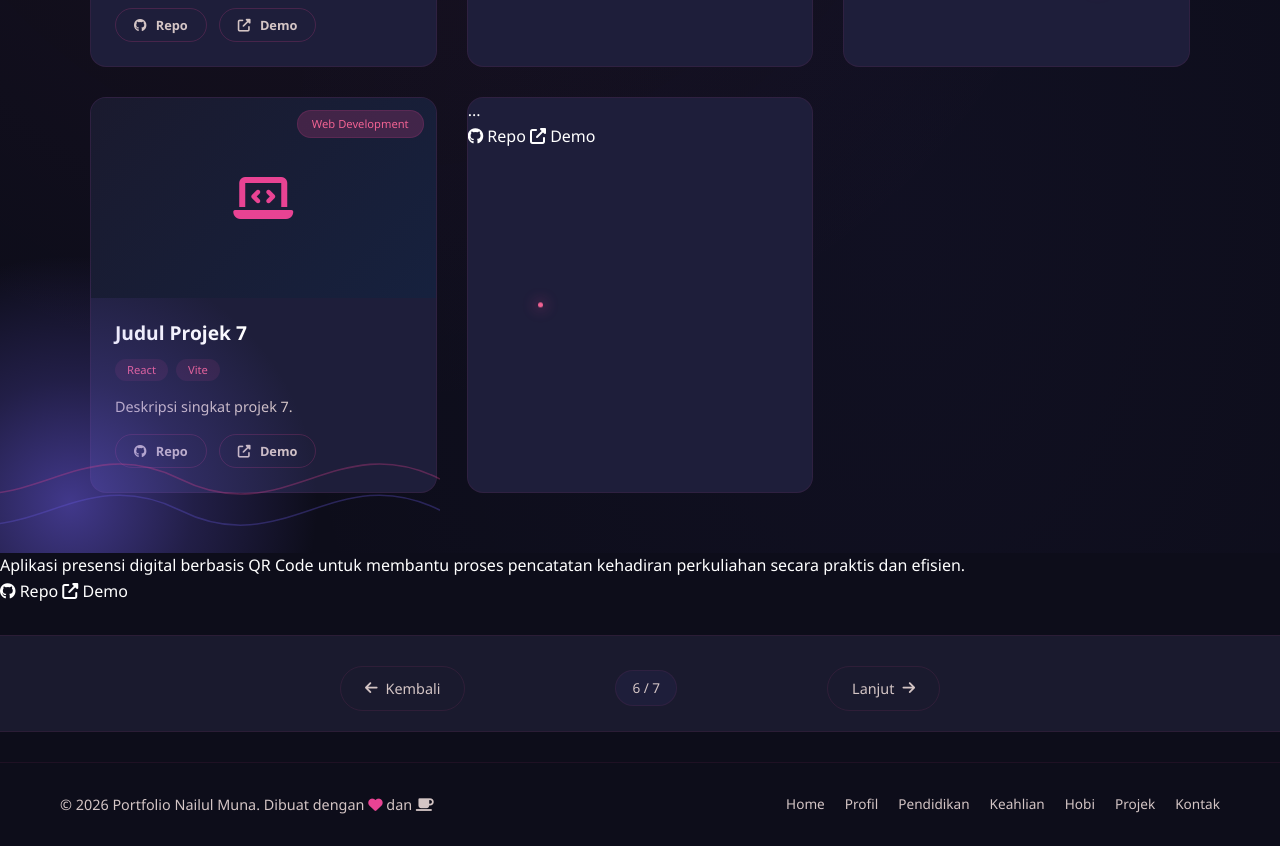
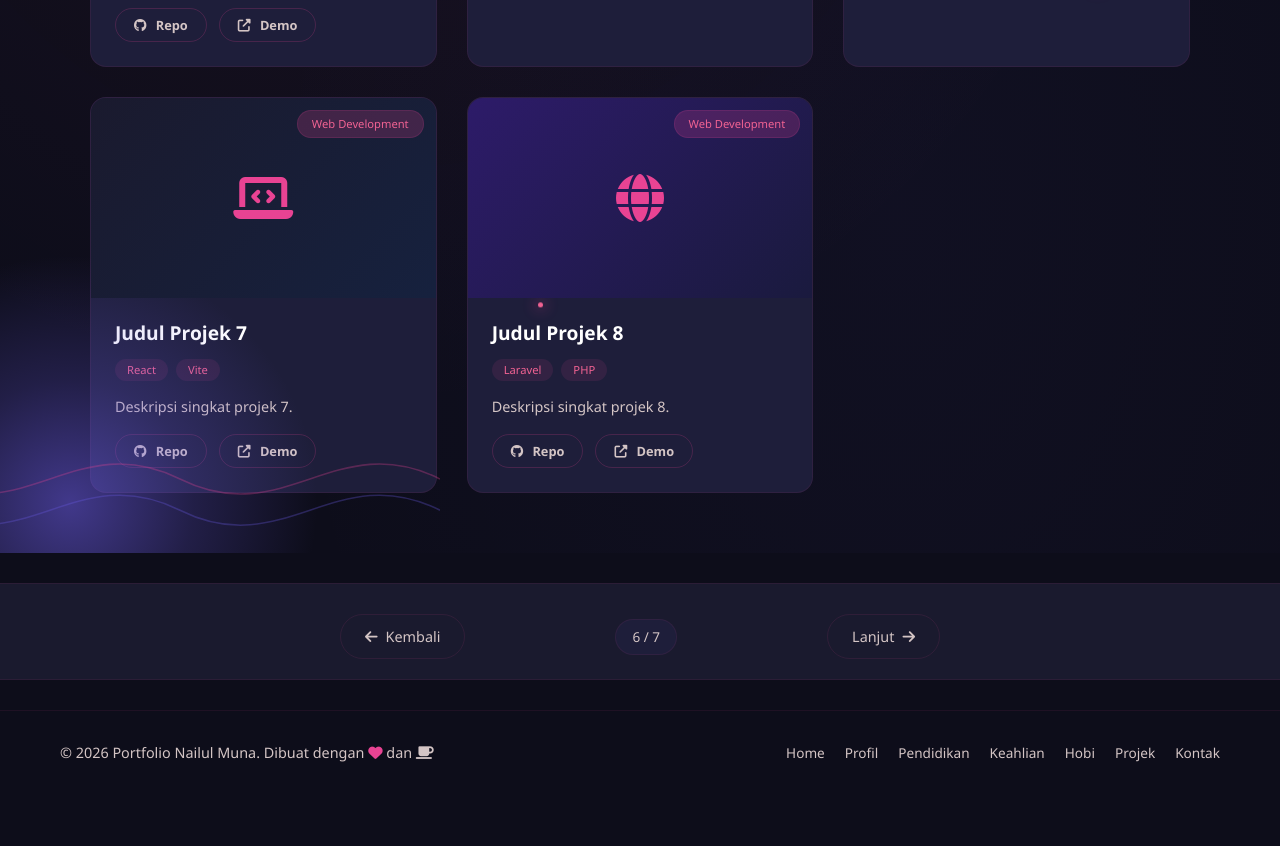
Before and after one commit to Nailulmuna21/portofolio_nailul, a plain HTML site: page projek.html in a window 1280 px wide. Shown: the part 1176-2022 px from the top of the page. After the commit the page ends 1970 px from the top, so only its background shows below. Drawn offline with Linux system fonts and the light colour scheme.

Commit message:
Update projek.html

```diff
--- a/projek.html
+++ b/projek.html
@@ -742,24 +742,22 @@
                     </div>
                 </div>
 
-                               <!-- Projek 8 -->
+                                             <!-- Projek 8 -->
                 <div class="projek-card">
-                    ...
+                    <div class="thumbnail" style="background: linear-gradient(135deg, #2d1b69, #1a1a3e);">
+                        <i class="fas fa-globe"></i>
+                        <span class="tag">Web Development</span>
+                    </div>
+                    <div class="body">
+                        <h3>Judul Projek 8</h3>
+                        <div class="tech">
+                            <span>Laravel</span>
+                            <span>PHP</span>
+                        </div>
+                        <p>Deskripsi singkat projek 8.</p>
                         <div class="links">
                             <a href="https://github.com/Nailulmuna21/nama-repo-8"><i class="fab fa-github"></i> Repo</a>
                             <a href="#"><i class="fas fa-external-link-alt"></i> Demo</a>
-                        </div>
-                    </div>
-                </div>
-            </div>   <!-- penutup projek-grid -->
-        </div>       <!-- penutup container -->
-    </section>
-                        <p> Aplikasi presensi digital berbasis QR Code untuk membantu
-            proses pencatatan kehadiran perkuliahan secara praktis
-            dan efisien.</p>
-                        <div class="links">
-                            <a href="https://github.com/Nailulmuna21/presensi_digital"><i class="fab fa-github"></i> Repo</a>
-                            <a href="https://Nailulmuna21.github.io/presensi_digital/"><i class="fas fa-external-link-alt"></i> Demo</a>
                         </div>
                     </div>
                 </div>
```
